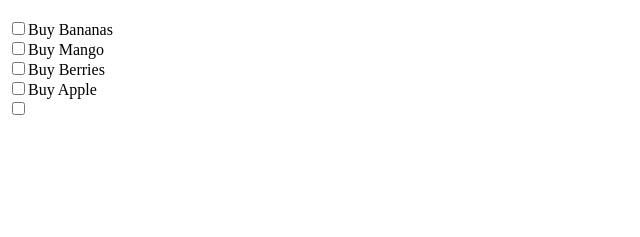
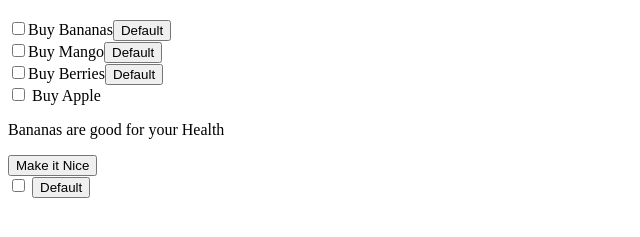
Before and after one commit to AlexRingor/ComponentsFundamentals, a plain HTML site: page Slots Fundamentals/index.html in a window 1280 px wide. Shown: the part 61-298 px from the top of the page, without its empty margins (0-640 px from the left). Drawn offline with nearby package versions, Linux system fonts and the light colour scheme.

Commit message:
named slots

```diff
--- a/Slots Fundamentals/index.html
+++ b/Slots Fundamentals/index.html
@@ -12,7 +12,15 @@
         <todo-item>Buy Bananas</todo-item>
         <todo-item>Buy Mango</todo-item>
         <todo-item>Buy Berries</todo-item>
-        <todo-item>Buy Apple</todo-item>
+        <todo-item>
+            Buy Apple
+            <template v-slot:description>
+                <p>Bananas are good for your Health</p>
+            </template>
+            <template #button-text>
+                Make it Nice
+            </template>
+        </todo-item>
     </div>
 
 
@@ -22,6 +30,10 @@
             <span :class="{ done }">
                 <slot></slot>
             </span>
+            <slot name="description"></slot>
+            <button>
+                <slot name="button-text">Default</slot>
+            </button>
         </div>
     </scripts>
     <style>
```
